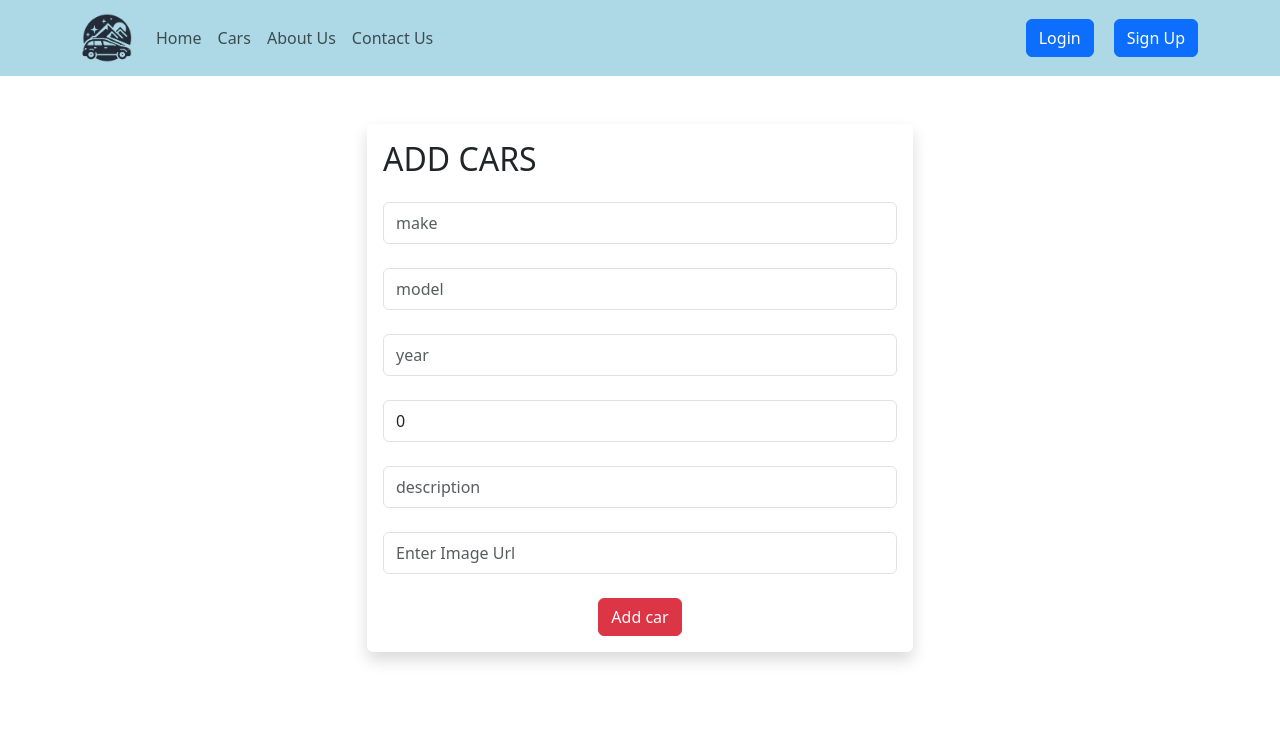
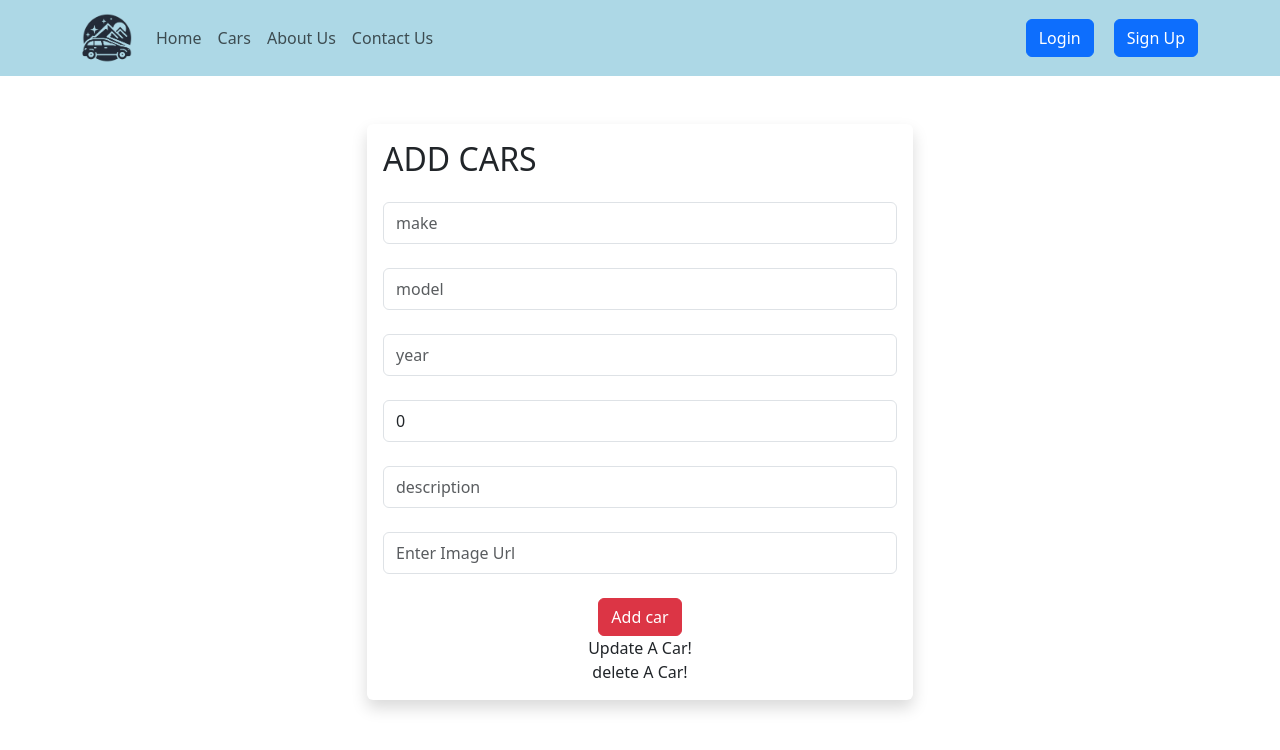
Before and after one commit to ndigvijay/car-rental, a React (Create React App) app: page /createcar in a window 1280 px wide. Shown: the top 750 px of the page. Built offline with nearby package versions, Linux system fonts and the light colour scheme.

Commit message:
routes fixed

```diff
--- a/src/pages/Login.jsx
+++ b/src/pages/Login.jsx
@@ -84,6 +84,9 @@ const Login = () => {
                       <a href="/signup" className="nav-link">
                         Don't have an account?
                       </a>
+                      <a href="/admin" className="nav-link">
+                        want to login as admin?
+                      </a>
                     </div>
                   </form>
                 </div>
--- a/src/pages/admin.jsx
+++ b/src/pages/admin.jsx
@@ -29,7 +29,7 @@ const AdminLogin = () => {
         },
         body: JSON.stringify(form),
       });
-
+      // alert(response.status)
       if (response.status === 200) {
         navigate("/createcar")
         alert('Logged in successfully');
@@ -79,9 +79,6 @@ const AdminLogin = () => {
                       <button type="submit" className="btn btn-primary">
                         Login
                       </button>
-                      <a href="/update" className="nav-link">
-                        Update A Car!
-                      </a>
                     </div>
                   </form>
                 </div>
--- a/src/pages/car-create.jsx
+++ b/src/pages/car-create.jsx
@@ -12,7 +12,7 @@ const CreateCars = () => {
     image:'',
   };
   const [form, setFormValue] = useState(initialFormValue);
-//   const navigate = useNavigate();
+  // const navigate = useNavigate();
 
   const handleInputChange = (e) => {
     const { name, value } = e.target;
@@ -116,6 +116,12 @@ const CreateCars = () => {
                       <button type="submit" className="btn btn-danger">
                         Add car
                       </button>
+                      <a href="/updatecar" className="nav-link">
+                        Update A Car!
+                      </a>
+                      <a href="/deletecar" className="nav-link">
+                        delete A Car!
+                      </a>
                     </div>
                   </form>
                 </div>
```
